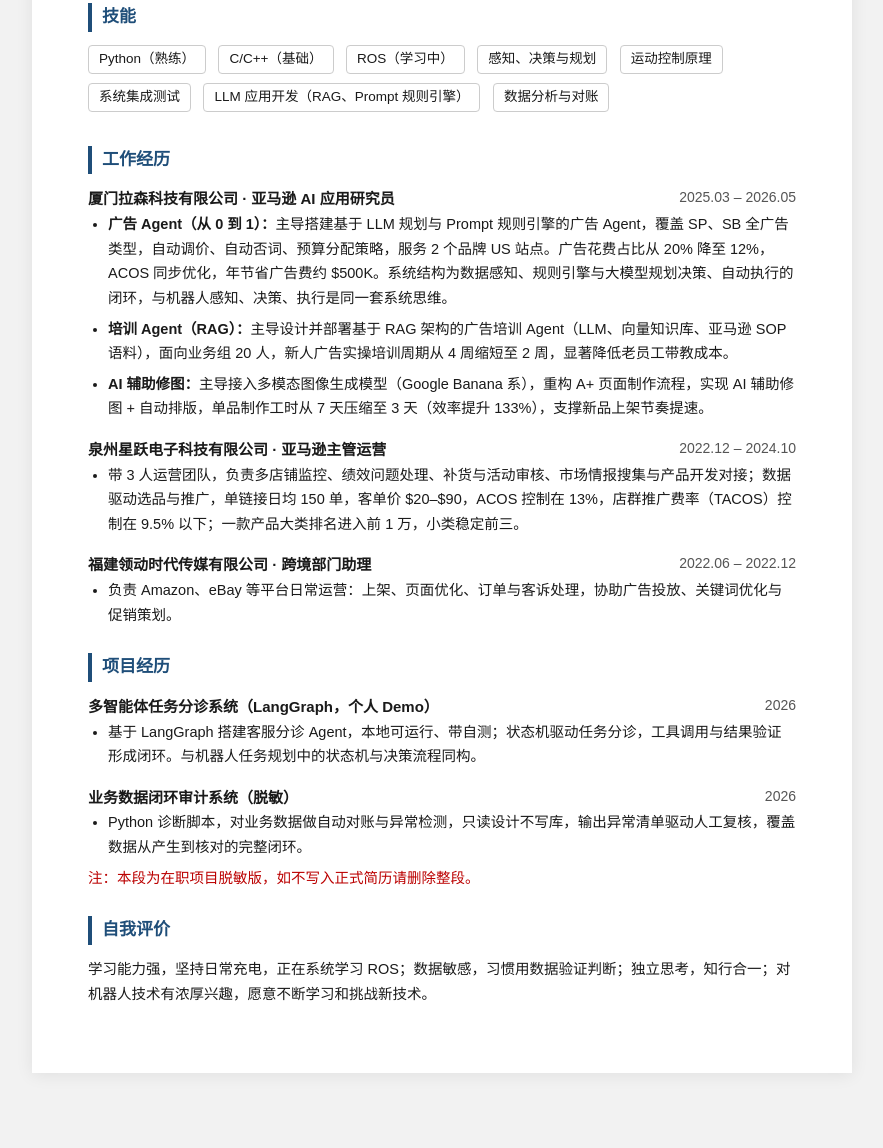
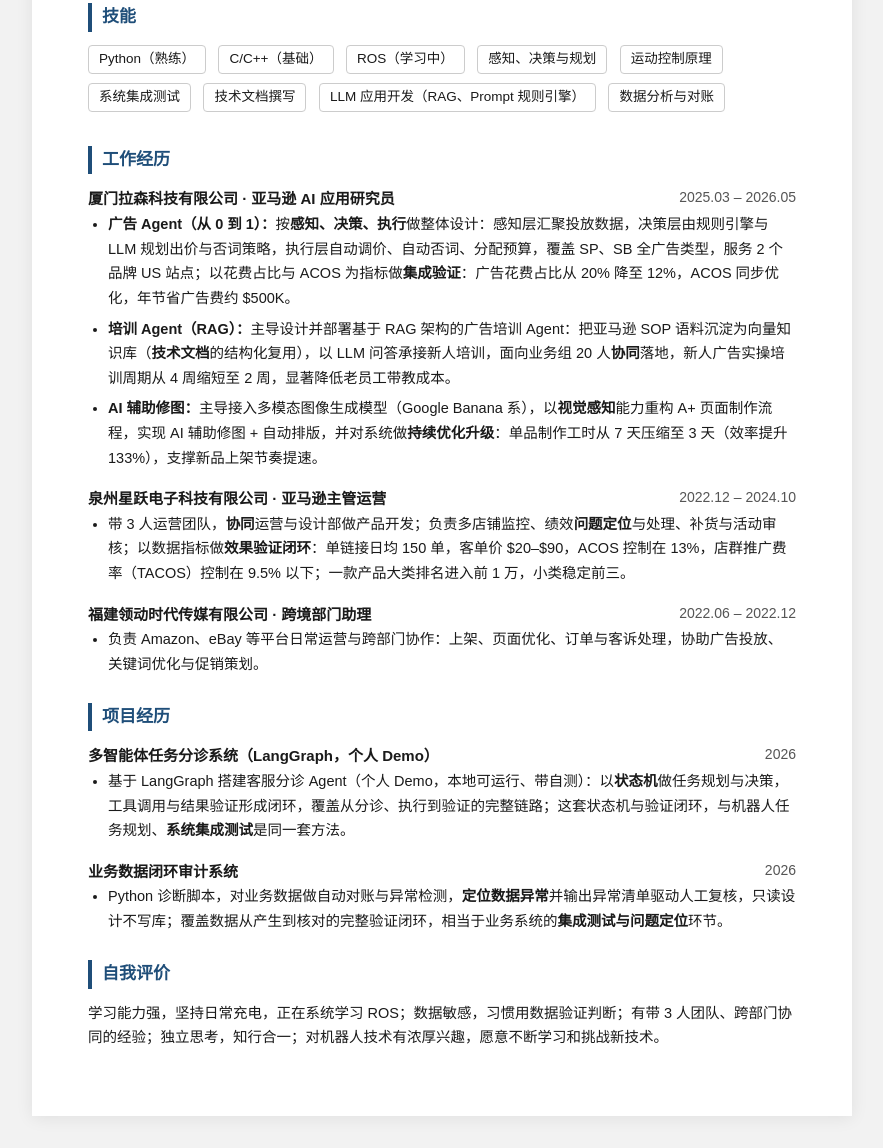
Before and after one commit to JessPinkmam/Qingyuanshan, a plain HTML site: page resume.html in a window 1280 px wide. Shown: the part 581-1729 px from the top of the page, without its empty margins (198-1081 px from the left). Before the commit the page ends 1686 px from the top, so only its background shows below. Drawn offline with Linux system fonts and the light colour scheme.

Commit message:
Rename public resume to resume.html (JD-optimized version)

```diff
--- a/resume-robot-fullstack.html
+++ b/resume.html
@@ -61,7 +61,7 @@
 
   <div class="section">
     <h2>个人简介</h2>
-    <p>机械设计制造及其自动化本科出身，兼具机械系统思维与 AI Agent 落地经验。做过从 0 到 1 的 Agent 系统：数据感知、规则引擎与大模型规划决策、自动执行，闭环可验证。应聘机器人全栈工程师，希望把这套感知、决策、执行的系统能力迁移到人形机器人平台。</p>
+    <p>机械设计制造及其自动化本科出身，兼具机械系统思维与 AI Agent 落地经验。做过从 0 到 1 的 Agent 系统：按<strong>感知、决策、执行</strong>做整体设计，负责多模块协同与效果验证，闭环可验证。应聘机器人全栈工程师，希望把这套感知、决策、执行与系统集成的能力迁移到人形机器人平台。</p>
   </div>
 
   <div class="section">
@@ -79,6 +79,7 @@
       <span>感知、决策与规划</span>
       <span>运动控制原理</span>
       <span>系统集成测试</span>
+      <span>技术文档撰写</span>
       <span>LLM 应用开发（RAG、Prompt 规则引擎）</span>
       <span>数据分析与对账</span>
     </div>
@@ -89,21 +90,21 @@
     <div class="item">
       <div class="item-head"><span>厦门拉森科技有限公司 · 亚马逊 AI 应用研究员</span><span class="date">2025.03 – 2026.05</span></div>
       <ul>
-        <li><strong>广告 Agent（从 0 到 1）：</strong>主导搭建基于 LLM 规划与 Prompt 规则引擎的广告 Agent，覆盖 SP、SB 全广告类型，自动调价、自动否词、预算分配策略，服务 2 个品牌 US 站点。广告花费占比从 20% 降至 12%，ACOS 同步优化，年节省广告费约 $500K。系统结构为数据感知、规则引擎与大模型规划决策、自动执行的闭环，与机器人感知、决策、执行是同一套系统思维。</li>
-        <li><strong>培训 Agent（RAG）：</strong>主导设计并部署基于 RAG 架构的广告培训 Agent（LLM、向量知识库、亚马逊 SOP 语料），面向业务组 20 人，新人广告实操培训周期从 4 周缩短至 2 周，显著降低老员工带教成本。</li>
-        <li><strong>AI 辅助修图：</strong>主导接入多模态图像生成模型（Google Banana 系），重构 A+ 页面制作流程，实现 AI 辅助修图 + 自动排版，单品制作工时从 7 天压缩至 3 天（效率提升 133%），支撑新品上架节奏提速。</li>
+        <li><strong>广告 Agent（从 0 到 1）：</strong>按<strong>感知、决策、执行</strong>做整体设计：感知层汇聚投放数据，决策层由规则引擎与 LLM 规划出价与否词策略，执行层自动调价、自动否词、分配预算，覆盖 SP、SB 全广告类型，服务 2 个品牌 US 站点；以花费占比与 ACOS 为指标做<strong>集成验证</strong>：广告花费占比从 20% 降至 12%，ACOS 同步优化，年节省广告费约 $500K。</li>
+        <li><strong>培训 Agent（RAG）：</strong>主导设计并部署基于 RAG 架构的广告培训 Agent：把亚马逊 SOP 语料沉淀为向量知识库（<strong>技术文档</strong>的结构化复用），以 LLM 问答承接新人培训，面向业务组 20 人<strong>协同</strong>落地，新人广告实操培训周期从 4 周缩短至 2 周，显著降低老员工带教成本。</li>
+        <li><strong>AI 辅助修图：</strong>主导接入多模态图像生成模型（Google Banana 系），以<strong>视觉感知</strong>能力重构 A+ 页面制作流程，实现 AI 辅助修图 + 自动排版，并对系统做<strong>持续优化升级</strong>：单品制作工时从 7 天压缩至 3 天（效率提升 133%），支撑新品上架节奏提速。</li>
       </ul>
     </div>
     <div class="item">
       <div class="item-head"><span>泉州星跃电子科技有限公司 · 亚马逊主管运营</span><span class="date">2022.12 – 2024.10</span></div>
       <ul>
-        <li>带 3 人运营团队，负责多店铺监控、绩效问题处理、补货与活动审核、市场情报搜集与产品开发对接；数据驱动选品与推广，单链接日均 150 单，客单价 $20–$90，ACOS 控制在 13%，店群推广费率（TACOS）控制在 9.5% 以下；一款产品大类排名进入前 1 万，小类稳定前三。</li>
+        <li>带 3 人运营团队，<strong>协同</strong>运营与设计部做产品开发；负责多店铺监控、绩效<strong>问题定位</strong>与处理、补货与活动审核；以数据指标做<strong>效果验证闭环</strong>：单链接日均 150 单，客单价 $20–$90，ACOS 控制在 13%，店群推广费率（TACOS）控制在 9.5% 以下；一款产品大类排名进入前 1 万，小类稳定前三。</li>
       </ul>
     </div>
     <div class="item">
       <div class="item-head"><span>福建领动时代传媒有限公司 · 跨境部门助理</span><span class="date">2022.06 – 2022.12</span></div>
       <ul>
-        <li>负责 Amazon、eBay 等平台日常运营：上架、页面优化、订单与客诉处理，协助广告投放、关键词优化与促销策划。</li>
+        <li>负责 Amazon、eBay 等平台日常运营与跨部门协作：上架、页面优化、订单与客诉处理，协助广告投放、关键词优化与促销策划。</li>
       </ul>
     </div>
   </div>
@@ -113,21 +114,20 @@
     <div class="item">
       <div class="item-head"><span>多智能体任务分诊系统（LangGraph，个人 Demo）</span><span class="date">2026</span></div>
       <ul>
-        <li>基于 LangGraph 搭建客服分诊 Agent，本地可运行、带自测；状态机驱动任务分诊，工具调用与结果验证形成闭环。与机器人任务规划中的状态机与决策流程同构。</li>
+        <li>基于 LangGraph 搭建客服分诊 Agent（个人 Demo，本地可运行、带自测）：以<strong>状态机</strong>做任务规划与决策，工具调用与结果验证形成闭环，覆盖从分诊、执行到验证的完整链路；这套状态机与验证闭环，与机器人任务规划、<strong>系统集成测试</strong>是同一套方法。</li>
       </ul>
     </div>
     <div class="item">
-      <div class="item-head"><span>业务数据闭环审计系统（脱敏）</span><span class="date">2026</span></div>
+      <div class="item-head"><span>业务数据闭环审计系统</span><span class="date">2026</span></div>
       <ul>
-        <li>Python 诊断脚本，对业务数据做自动对账与异常检测，只读设计不写库，输出异常清单驱动人工复核，覆盖数据从产生到核对的完整闭环。</li>
+        <li>Python 诊断脚本，对业务数据做自动对账与异常检测，<strong>定位数据异常</strong>并输出异常清单驱动人工复核，只读设计不写库；覆盖数据从产生到核对的完整验证闭环，相当于业务系统的<strong>集成测试与问题定位</strong>环节。</li>
       </ul>
-      <p class="note">注：本段为在职项目脱敏版，如不写入正式简历请删除整段。</p>
     </div>
   </div>
 
   <div class="section">
     <h2>自我评价</h2>
-    <p>学习能力强，坚持日常充电，正在系统学习 ROS；数据敏感，习惯用数据验证判断；独立思考，知行合一；对机器人技术有浓厚兴趣，愿意不断学习和挑战新技术。</p>
+    <p>学习能力强，坚持日常充电，正在系统学习 ROS；数据敏感，习惯用数据验证判断；有带 3 人团队、跨部门协同的经验；独立思考，知行合一；对机器人技术有浓厚兴趣，愿意不断学习和挑战新技术。</p>
   </div>
 
 </div>
```
